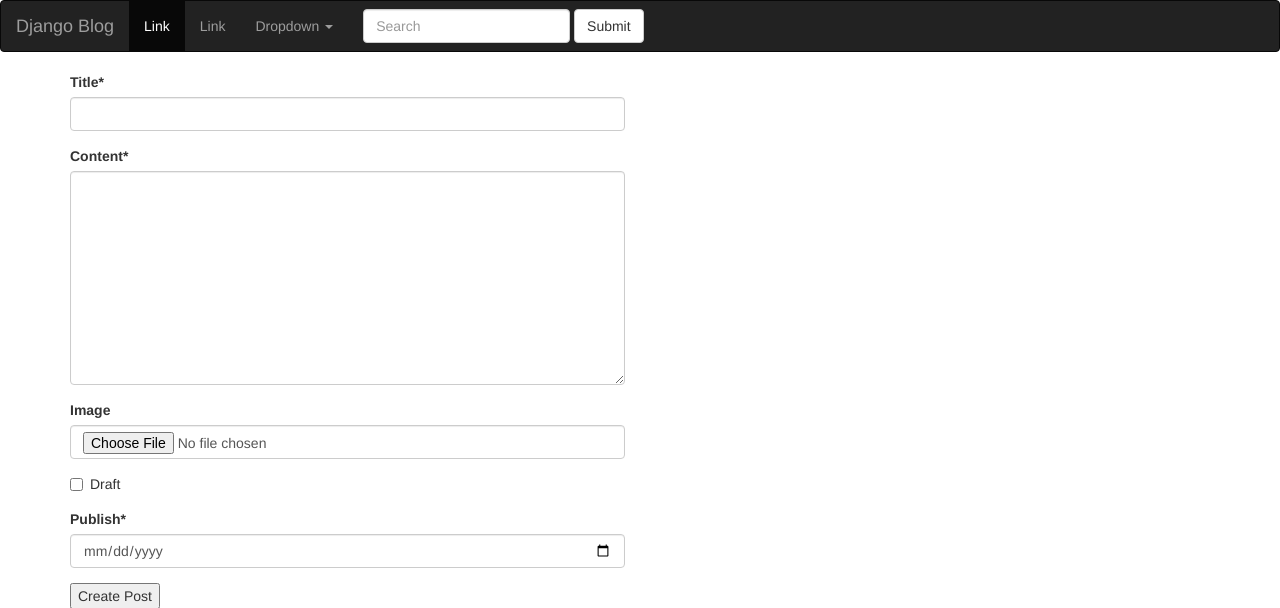
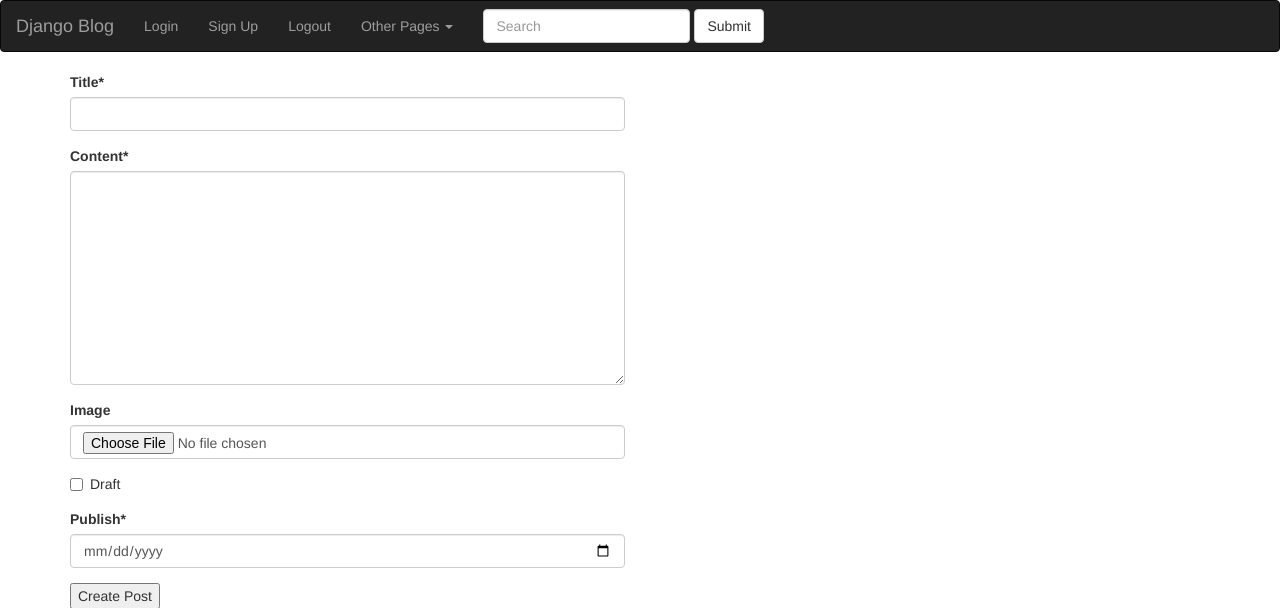
Before and after one commit to aalbusairi/blog, a Django app: page /posts/create/ in a window 1280 px wide. Shown: the top 608 px of the page. Run offline with Django 3.2, Linux system fonts and the light colour scheme; a user stored in the database is signed in; some libraries are stand-ins or nearby versions.

Commit message:
Signup, Login, Logout

```diff
--- a/posts/forms.py
+++ b/posts/forms.py
@@ -1,5 +1,6 @@
 from django import forms
 from .models import Post
+from django.contrib.auth.models import User
 
 class PostForm(forms.ModelForm):
 	class Meta:
@@ -9,3 +10,16 @@ class PostForm(forms.ModelForm):
 		widgets={
 		'publish': forms.DateInput(attrs={"type":"date"}),
 		}
+
+class UserSignup(forms.ModelForm):
+	class Meta:
+		model = User
+		fields = ['username', 'password']
+
+		widgets= {
+		'password': forms.PasswordInput(),
+		}
+
+class UserLogin(forms.Form):
+	username = forms.CharField(required=True)
+	password = forms.CharField(required=True, widget=forms.PasswordInput())
--- a/posts/templates/base.html
+++ b/posts/templates/base.html
@@ -13,6 +13,7 @@
 <body>
 
 {% include 'navbar.html' %}
+
 {% include 'messages.html' %}
 
 <div class="container">
--- a/posts/templates/navbar.html
+++ b/posts/templates/navbar.html
@@ -14,11 +14,12 @@
     <!-- Collect the nav links, forms, and other content for toggling -->
     <div class="collapse navbar-collapse" id="bs-example-navbar-collapse-1">
       <ul class="nav navbar-nav">
-        <li class="active"><a href="#">Link <span class="sr-only">(current)</span></a></li>
-        <li><a href="#">Link</a></li>
+        <li><a href="{% url 'posts:login' %}">Login</a></li>
+        <li><a href="{% url 'posts:signup' %}">Sign Up</a></li>
+        <li><a href="{% url 'posts:logout' %}">Logout</a></li>
         {% if request.user.is_staff or request.user.is_superuser %}
         <li class="dropdown">
-          <a href="#" class="dropdown-toggle" data-toggle="dropdown" role="button" aria-haspopup="true" aria-expanded="false">Dropdown <span class="caret"></span></a>
+          <a href="#" class="dropdown-toggle" data-toggle="dropdown" role="button" aria-haspopup="true" aria-expanded="false">Other Pages <span class="caret"></span></a>
           <ul class="dropdown-menu">
             <li><a href="{% url 'posts:create' %}">Create Post</a></li>
             <li><a href="/admin">Admin</a></li>
--- a/posts/urls.py
+++ b/posts/urls.py
@@ -7,4 +7,7 @@ urlpatterns = [
 	url(r'^delete/(?P<slug>[-\w]+)/$', views.post_delete, name="delete"),
 	url(r'^list/$', views.post_list, name="list"),
 	url(r'^detail/(?P<slug>[-\w]+)/$', views.post_detail, name="detail"),
+	url(r'^signup/$', views.usersignup, name="signup"),
+	url(r'^login/$', views.userlogin, name="login"),
+	url(r'^logout/$', views.userlogout, name="logout"),
 ]
--- a/posts/views.py
+++ b/posts/views.py
@@ -2,15 +2,62 @@ from django.shortcuts import render, redirect
 from django.shortcuts import HttpResponse
 from .models import Post
 from django.shortcuts import get_object_or_404
-from .forms import PostForm
+from .forms import PostForm, UserSignup, UserLogin
 from django.contrib import messages
 from django.core.paginator import Paginator, EmptyPage, PageNotAnInteger
 from urllib.parse import quote
 from django.http import Http404
 from django.utils import timezone
 from django.db.models import Q
+from django.contrib.auth import authenticate, login, logout
 
+def usersignup(request):
+	context = {}
+	form = UserSignup()
+	context['form'] = form
+	if request.method == 'POST':
+		form = UserSignup(request.POST)
+		if form.is_valid():
+			user = form.save(commit=False)
+			username = user.username
+			password = user.password
 
+			user.set_password(password)
+			user.save()
+
+			auth_user = authenticate(username=username, password=password)
+			login(request, auth_user)
+
+			return redirect("posts:list")
+		messages.warning(request, form.errors)
+		return redirect("posts:signup")
+	return render(request, 'signup.html', context)
+
+def userlogin(request):
+	context = {}
+	form = UserLogin()
+	context['form'] = form
+	if request.method == 'POST':
+		form = UserLogin(request.POST)
+		if form.is_valid():
+
+			username = form.cleaned_data['username']
+			password = form.cleaned_data['password']
+
+			auth_user = authenticate(username=username, password=password)
+			if auth_user is not None:
+				login(request, auth_user)
+				return redirect('posts:list')
+
+			messages.warning(request, "Wrong username/password combination. Please try again.")
+			return redirect("posts:login")
+		messages.warning(request, form.errors)
+		return redirect("posts:login")
+	return render(request, 'login.html', context)
+
+def userlogout(request):
+    logout(request)
+    return redirect("posts:login")
 
 def post_create(request):
 	if not (request.user.is_staff or request.user.is_superuser):
```
Also changed, not shown: posts/templates/login.html (added, +18 -0 lines), posts/templates/signup.html (added, +18 -0 lines), db.sqlite3.
